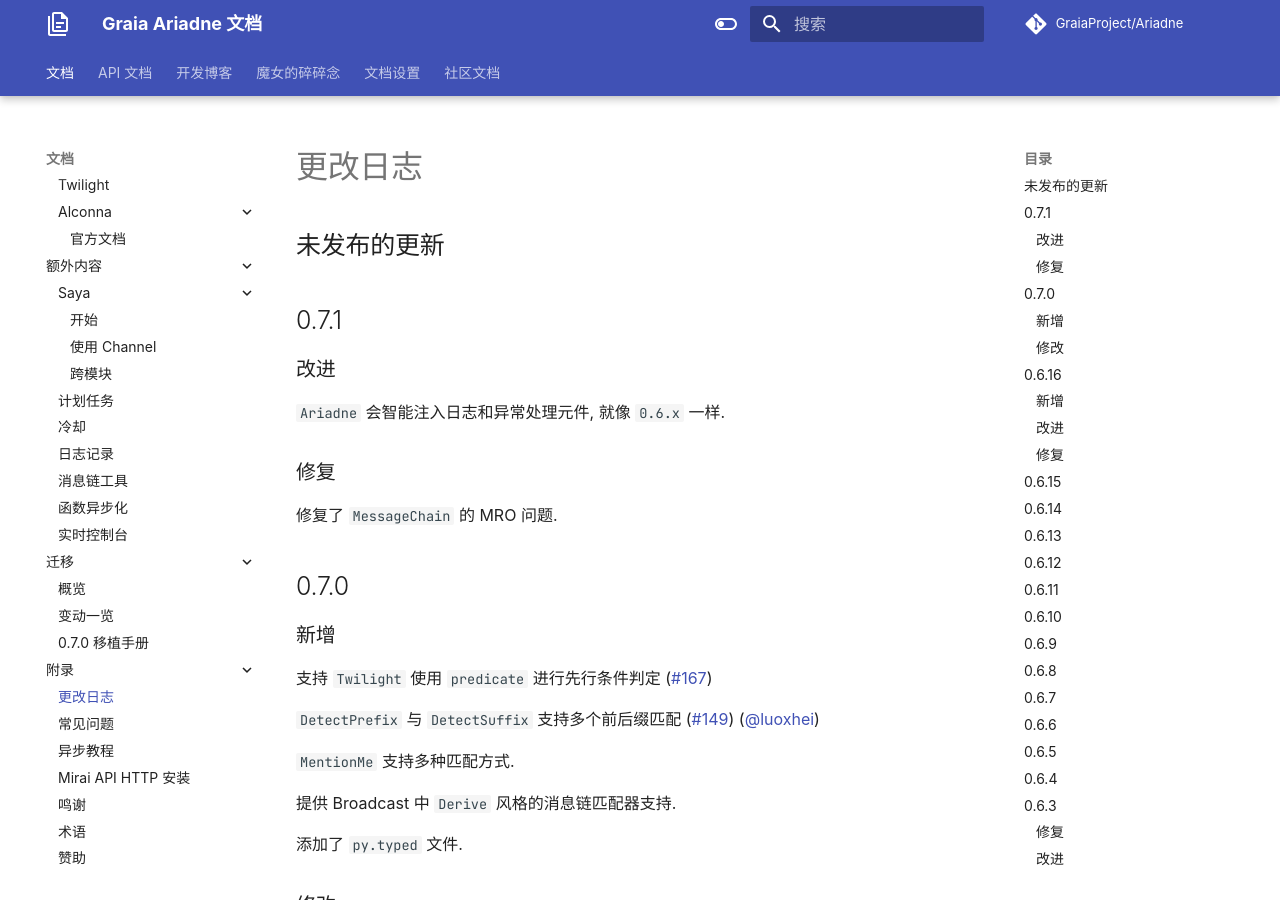
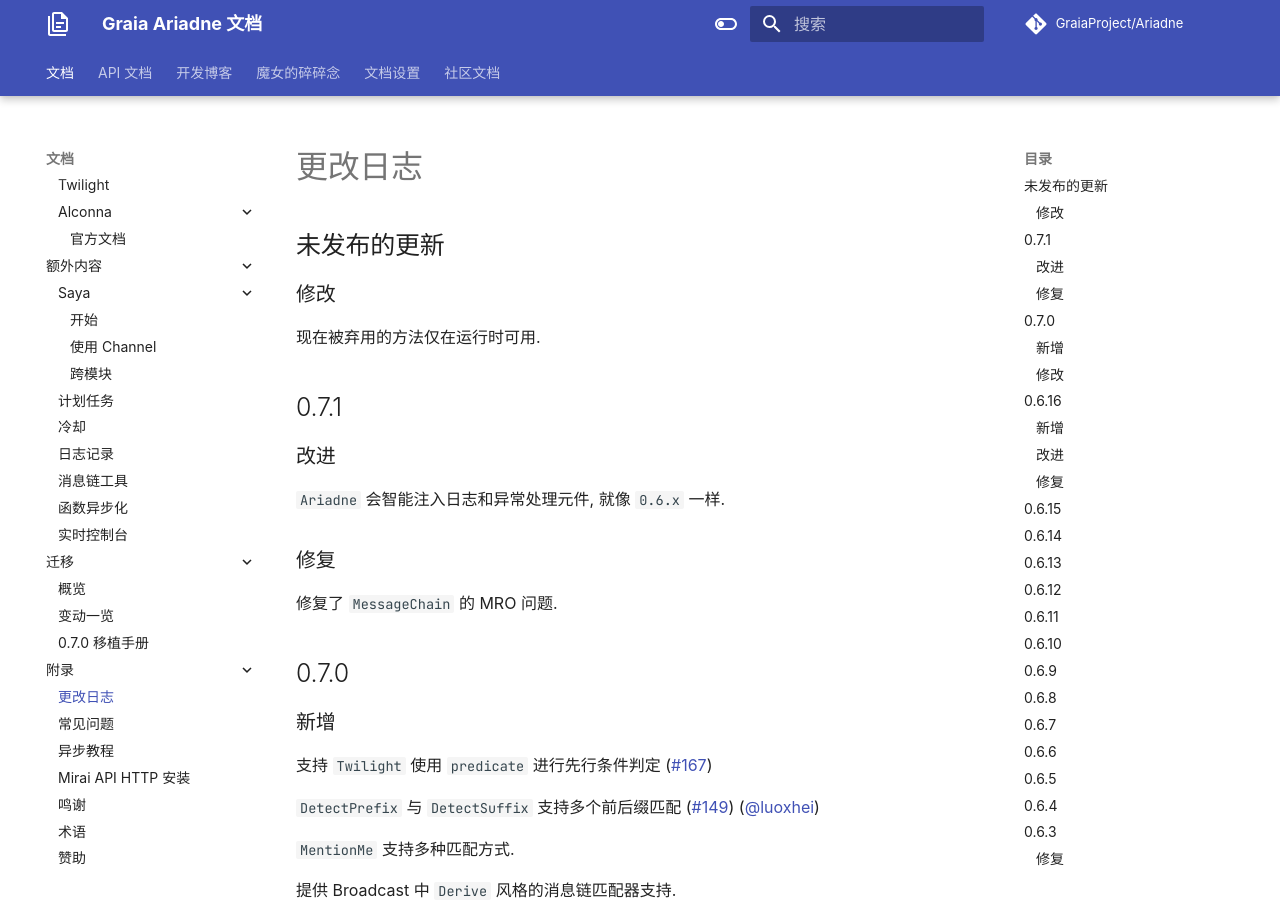
Before and after one commit to GraiaProject/Ariadne, an MkDocs documentation site: the page built from docs/appendix/CHANGELOG.md, in a window 1280 px wide and 900 px high. Built offline with MkDocs 1.6.1 and Material for MkDocs 9.7.7, drawn with Linux system fonts in a browser that asks for light colours; comment, search, counter and statistics services are not loaded.

Commit message:
:sparkles: 0.7.2

```diff
--- a/docs/appendix/CHANGELOG.md
+++ b/docs/appendix/CHANGELOG.md
@@ -1,6 +1,10 @@
 # 更改日志
 
 ## 未发布的更新
+
+### 修改
+
+现在被弃用的方法仅在运行时可用.
 
 ## 0.7.1
 
--- a/pyproject.toml
+++ b/pyproject.toml
@@ -1,6 +1,6 @@
 [tool.poetry]
 name = "graia-ariadne"
-version = "0.7.1"
+version = "0.7.2"
 description = "Another elegant Python QQ Bot framework for mirai and mirai-api-http v2."
 authors = [
     "BlueGlassBlock <blueglassblock@outlook.com>",
```
